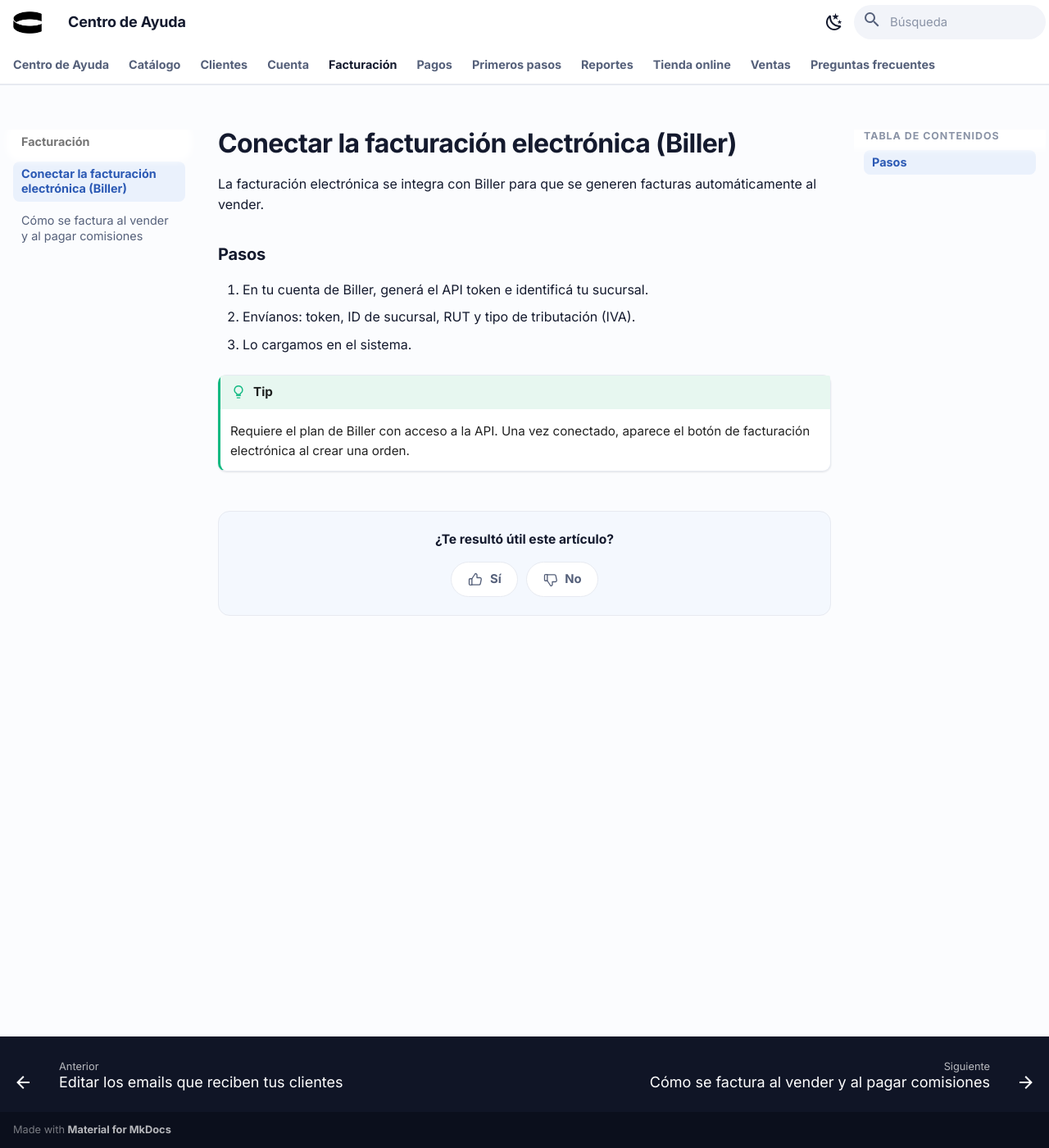
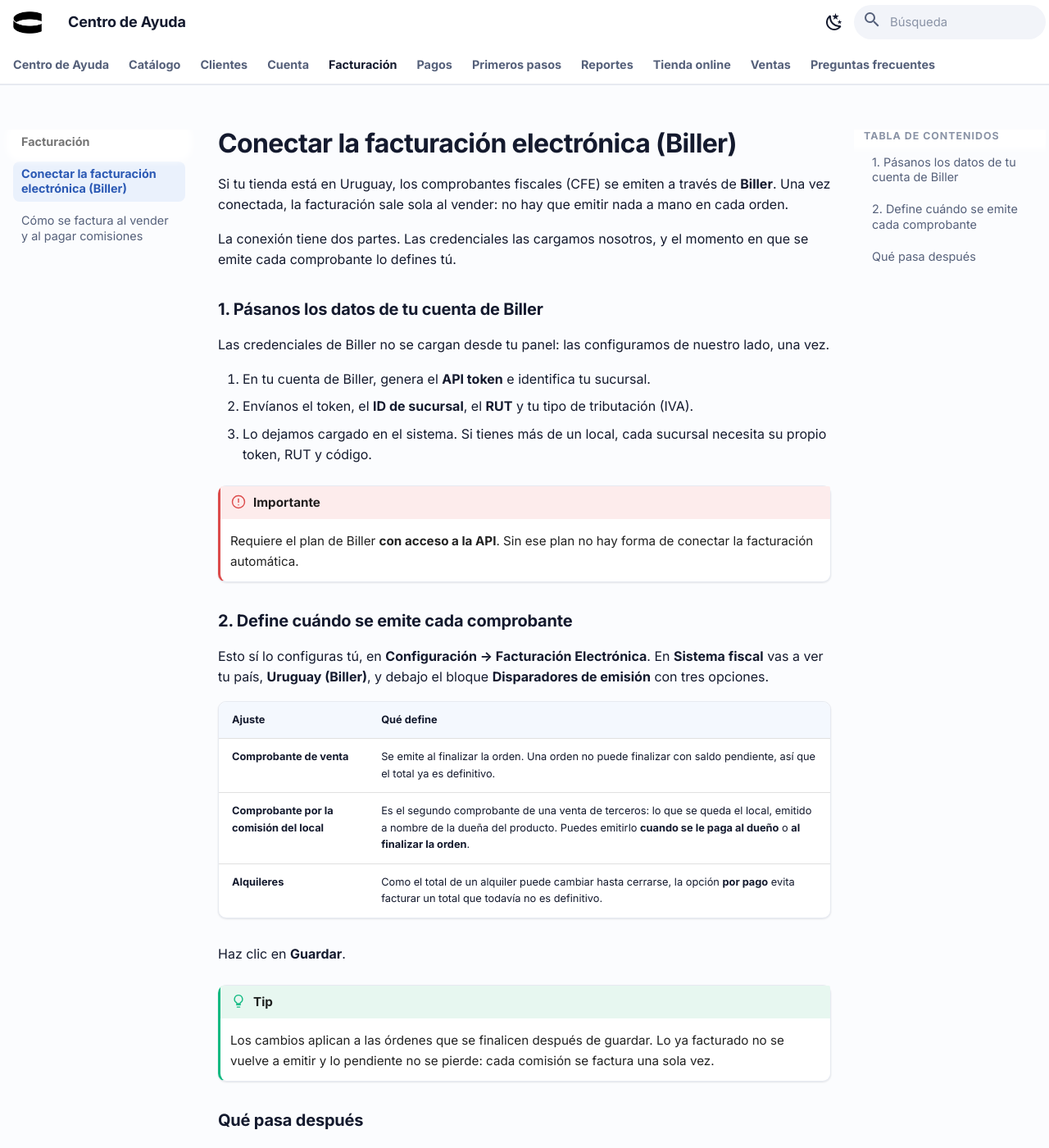
Before and after one commit to CircularSoftware/sc-docs, an MkDocs documentation site: the page built from docs/facturacion/conectar-biller.md, in a window 1280 px wide and 1400 px high. Shown: the whole window at 82% size. Built offline with MkDocs 1.6.1 and Material for MkDocs 9.7.7, drawn with Linux system fonts in a browser that asks for light colours; some of the changed text lies outside the part shown.

Commit message:
docs: sync from Notion [skip ci]

```diff
--- a/docs/facturacion/conectar-biller.md
+++ b/docs/facturacion/conectar-biller.md
@@ -4,19 +4,51 @@
 order: 10
 type: Guía
 aliases: cómo integro Biller, facturación electrónica, qué es Biller, access token
-  de biller, id de sucursal, empezar a facturar
+  de biller, id de sucursal, empezar a facturar, dónde cargo el token de biller, no
+  encuentro donde poner biller, cuándo se emite la factura, disparadores de emisión,
+  facturar la comisión del local, facturar alquileres, CFE uruguay
 ---
 
 # Conectar la facturación electrónica (Biller)
 
-La facturación electrónica se integra con Biller para que se generen facturas automáticamente al vender.
+Si tu tienda está en Uruguay, los comprobantes fiscales (CFE) se emiten a través de **Biller**. Una vez conectada, la facturación sale sola al vender: no hay que emitir nada a mano en cada orden.
 
-### Pasos
+La conexión tiene dos partes. Las credenciales las cargamos nosotros, y el momento en que se emite cada comprobante lo defines tú.
 
-1. En tu cuenta de Biller, generá el API token e identificá tu sucursal.
-1. Envíanos: token, ID de sucursal, RUT y tipo de tributación (IVA).
-1. Lo cargamos en el sistema.
+### 1. Pásanos los datos de tu cuenta de Biller
+
+Las credenciales de Biller no se cargan desde tu panel: las configuramos de nuestro lado, una vez.
+
+1. En tu cuenta de Biller, genera el **API token** e identifica tu sucursal.
+1. Envíanos el token, el **ID de sucursal**, el **RUT** y tu tipo de tributación (IVA).
+1. Lo dejamos cargado en el sistema.
+Si tienes más de un local, cada sucursal necesita su propio token, RUT y código.
+
+!!! danger "Importante"
+    Requiere el plan de Biller **con acceso a la API**. Sin ese plan no hay forma de conectar la facturación automática.
+
+### 2. Define cuándo se emite cada comprobante
+
+Esto sí lo configuras tú, en **Configuración → Facturación Electrónica**. En **Sistema fiscal** vas a ver tu país, **Uruguay (Biller)**, y debajo el bloque **Disparadores de emisión** con tres opciones.
+
+| Ajuste | Qué define |
+| --- | --- |
+| **Comprobante de venta** | Se emite al finalizar la orden. Una orden no puede finalizar con saldo pendiente, así que el total ya es definitivo. |
+| **Comprobante por la comisión del local** | Es el segundo comprobante de una venta de terceros: lo que se queda el local, emitido a nombre de la dueña del producto. Puedes emitirlo **cuando se le paga al dueño** o **al finalizar la orden**. |
+| **Alquileres** | Como el total de un alquiler puede cambiar hasta cerrarse, la opción **por pago** evita facturar un total que todavía no es definitivo. |
+
+Haz clic en **Guardar**.
+
 !!! tip "Tip"
-    Requiere el plan de Biller con acceso a la API. Una vez conectado, aparece el botón de facturación electrónica al crear una orden.
+    Los cambios aplican a las órdenes que se finalicen después de guardar. Lo ya facturado no se vuelve a emitir y lo pendiente no se pierde: cada comisión se factura una sola vez.
 
-<p class="doc-aliases" markdown>Términos relacionados: cómo integro Biller, facturación electrónica, qué es Biller, access token de biller, id de sucursal, empezar a facturar</p>
+### Qué pasa después
+
+Con la conexión activa, cada venta genera sus comprobantes automáticamente. Para entender qué se emite y por qué —un comprobante por cada dueña de mercadería, más uno por los extras— mira [Cómo se factura al vender y al pagar comisiones](../facturacion/como-se-factura.md).
+
+Lo emitido y lo que falló lo ves en **Pagos → Facturación**, con el estado de cada comprobante. Si algo da error, mira [Errores de facturación y notas de crédito](../preguntas-frecuentes.md#errores-facturacion).
+
+!!! tip "Tip"
+    ¿Tu tienda factura en Argentina? El circuito es otro y se configura desde tu panel. Mira [Conectar la facturación electrónica en Argentina (ARCA)](../facturacion/conectar-arca.md).
+
+<p class="doc-aliases" markdown>Términos relacionados: cómo integro Biller, facturación electrónica, qué es Biller, access token de biller, id de sucursal, empezar a facturar, dónde cargo el token de biller, no encuentro donde poner biller, cuándo se emite la factura, disparadores de emisión, facturar la comisión del local, facturar alquileres, CFE uruguay</p>
```
